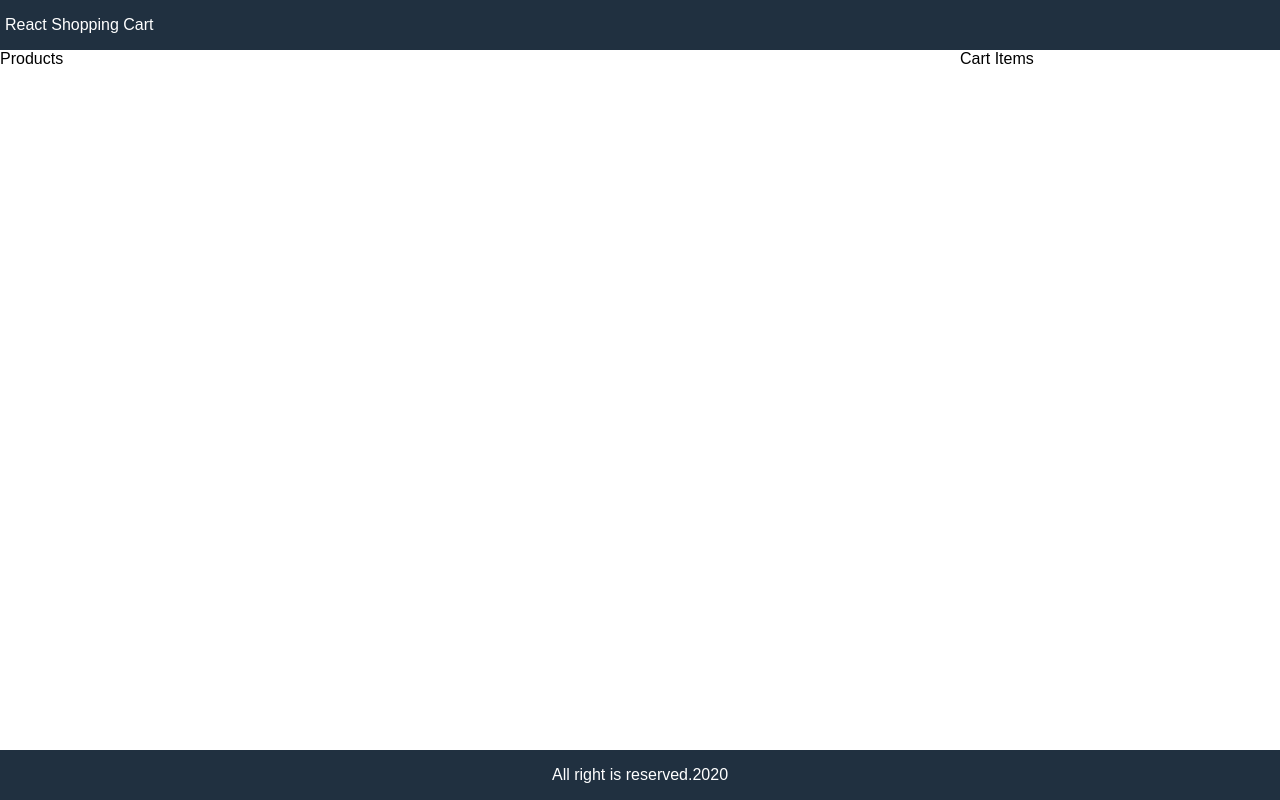
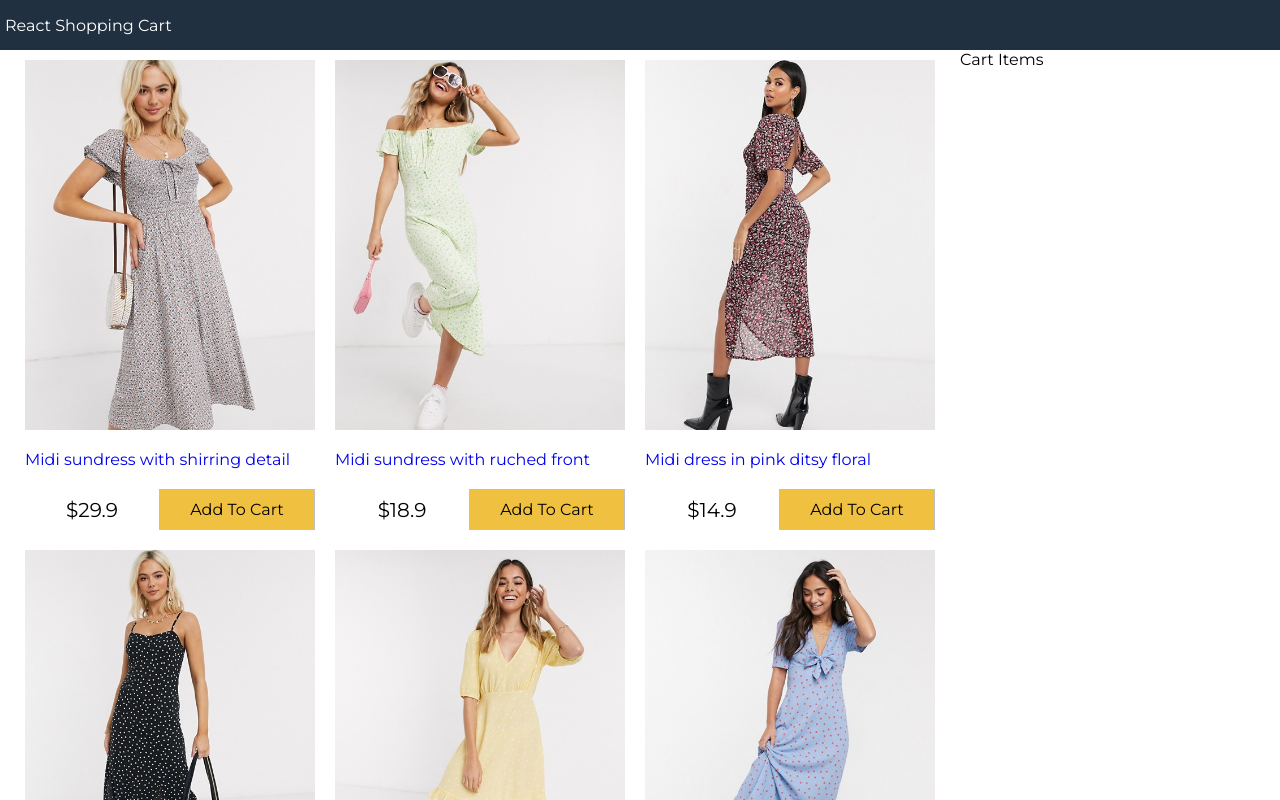
Before and after one commit to asrafulsharker/shopping-cart, a React (Create React App) app: page / in a window 1280 px wide. Shown: the top 800 px of the page. Built offline with nearby package versions, Linux system fonts and the light colour scheme.

Commit message:
new change

```diff
--- a/src/App.js
+++ b/src/App.js
@@ -1,5 +1,6 @@
 import { Component } from 'react';
 import './App.css';
+import Products from './components/Products';
 import data from "./data.json";
 class App extends Component {
   constructor(){
@@ -19,7 +20,7 @@
      <main>
       <div className="content">
         <div className="main">
-Products
+          <Products products={this.state.products}></Products>
         </div>
         <div className="sidebar">Cart Items</div>
       </div>
--- /dev/null
+++ b/src/components/Products.js
@@ -0,0 +1,29 @@
+import React, { Component } from 'react';
+import formatCurrency from "./util";
+export default class Products extends Component {
+    render() {
+        return (
+            <div>
+                <ul className="products">
+                    {this.props.products.map(product=>(
+                    <li key={product._id}>
+                        <div className="product">
+                            <a href={"#" + product._id}>
+                                <img src={product.image} alt={product.title}></img>
+                                <p>
+                                    {product.title}
+                                </p>
+                            </a>
+                            <div className="product-price">
+                                <div>{formatCurrency(product.price)}</div>
+
+                            <button className="button primary">Add To Cart</button>
+                            </div>
+                        </div>
+                    </li>
+                    ))}
+                </ul>
+            </div>
+        )
+    }
+}
--- /dev/null
+++ b/src/components/util.js
@@ -0,0 +1,3 @@
+export default function formatCurrency (num){
+    return "$" + Number(num.toFixed(1)).toLocaleString() + " ";
+}
--- a/src/index.css
+++ b/src/index.css
@@ -1,3 +1,5 @@
+@import url("https://fonts.googleapis.com/css2?family=Montserrat&display=swap");
+
 html{
   font-size: 62.5%;
   box-sizing: border-box;
@@ -7,9 +9,10 @@
   height:100vh;
   margin:0 ;
 }
-body,input,select,textarea{
+body,input,select,textarea,button{
+  font-family:Montserrat ,Arial, Helvetica, sans-serif;
   font-size: 1.6rem;
-  font-family:Arial, Helvetica, sans-serif;
+
 }
 .grid-container{
   display:grid;
@@ -19,6 +22,9 @@
   grid-template-rows: 5rem 1fr 5rem ;
   grid-template-columns: 1fr ;
   height:100%;
+}
+a{
+  text-decoration: none;
 }
 a:hover{
 color:#ff8000;
@@ -56,3 +62,55 @@
   .sidebar{
     flex:1 20rem;
   }
+  /*product */
+  .products {
+  display:flex;
+  justify-content:center;
+  flex-wrap: wrap;
+  align-items: center;
+  padding: 0;
+  margin:0;
+  list-style-type:none;
+
+  }
+  .products li{
+    flex:0 1 29rem;
+    height:47rem;
+    padding: 1rem;
+
+  }
+  .product{
+    display:flex;
+    flex-direction: column;
+    justify-content: space-between;
+    height:100%;
+  }
+  .product img{
+    max-width: 37rem;
+    max-height:37rem;
+  }
+  .product-price{
+    display:flex;
+    justify-content:space-between;
+    align-items: center;
+  }
+  .product-price div,
+  .product-price button{
+    text-align: center;
+    flex:1;
+  }
+  .product-price div{
+    font-size: 2rem;
+  }
+  .button{
+    padding:1rem;
+    border: .1rem #c0c0c0 solid;
+    background-color: #f0f0f0;
+    cursor: pointer;
+  }
+  .button:hover{
+    border: .1rem #808080 solid;
+  }
+  .button.primary{
+    background-color: #f0c040;
+  }
```
Also changed, not shown: src/data.json (indentation only).
